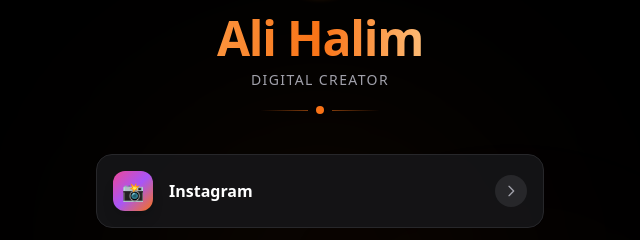
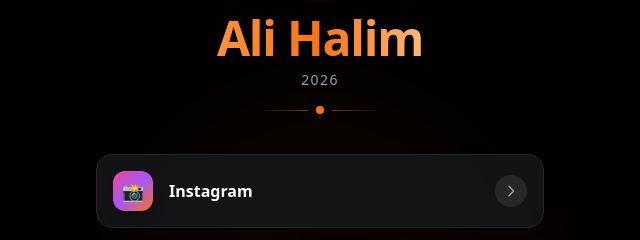
Before and after one commit to AliRabeeah/1, a plain HTML site: page index.html in a window 1280 px wide. Shown: the part 130-370 px from the top of the page, 320-960 px from the left. Drawn offline with nearby package versions, Linux system fonts and the light colour scheme.

Commit message:
Change subtitle from 'Digital Creator' to '2026'

```diff
--- a/index.html
+++ b/index.html
@@ -259,7 +259,7 @@
       <h1 id="name-display" class="text-4xl md:text-5xl font-bold tracking-tight mb-2 cursor-pointer select-none">
         <span class="bg-gradient-to-r from-orange-400 via-orange-500 to-orange-300 bg-clip-text text-transparent transition-all duration-700">Ali Halim</span>
       </h1>
-      <p id="subtitle" class="text-zinc-400 text-sm tracking-widest uppercase opacity-0 animate-fade-in-up transition-colors duration-700" style="animation-delay: 0.5s; animation-fill-mode: forwards;">Digital Creator</p>
+      <p id="subtitle" class="text-zinc-400 text-sm tracking-widest uppercase opacity-0 animate-fade-in-up transition-colors duration-700" style="animation-delay: 0.5s; animation-fill-mode: forwards;">2026</p>
 
       <!-- Decorative Line -->
       <div class="mt-4 flex items-center justify-center gap-2 opacity-0 animate-fade-in-up transition-all duration-700" style="animation-delay: 0.7s; animation-fill-mode: forwards;">
```
